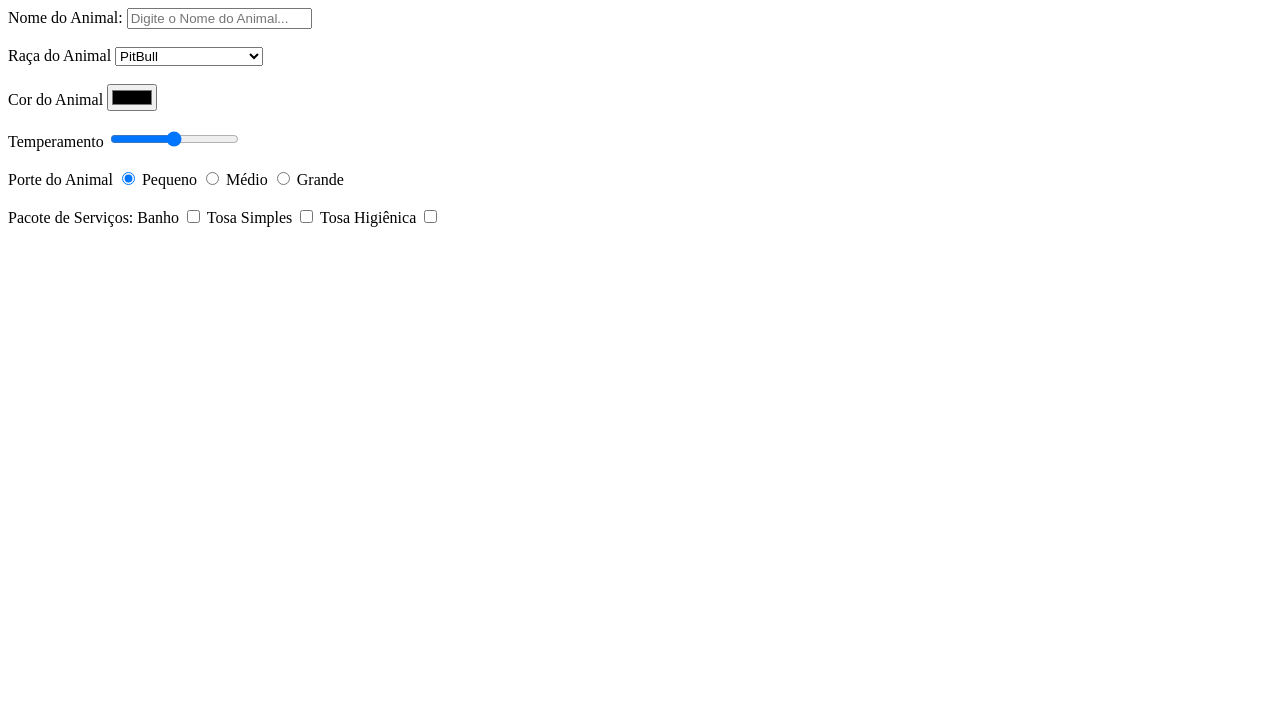
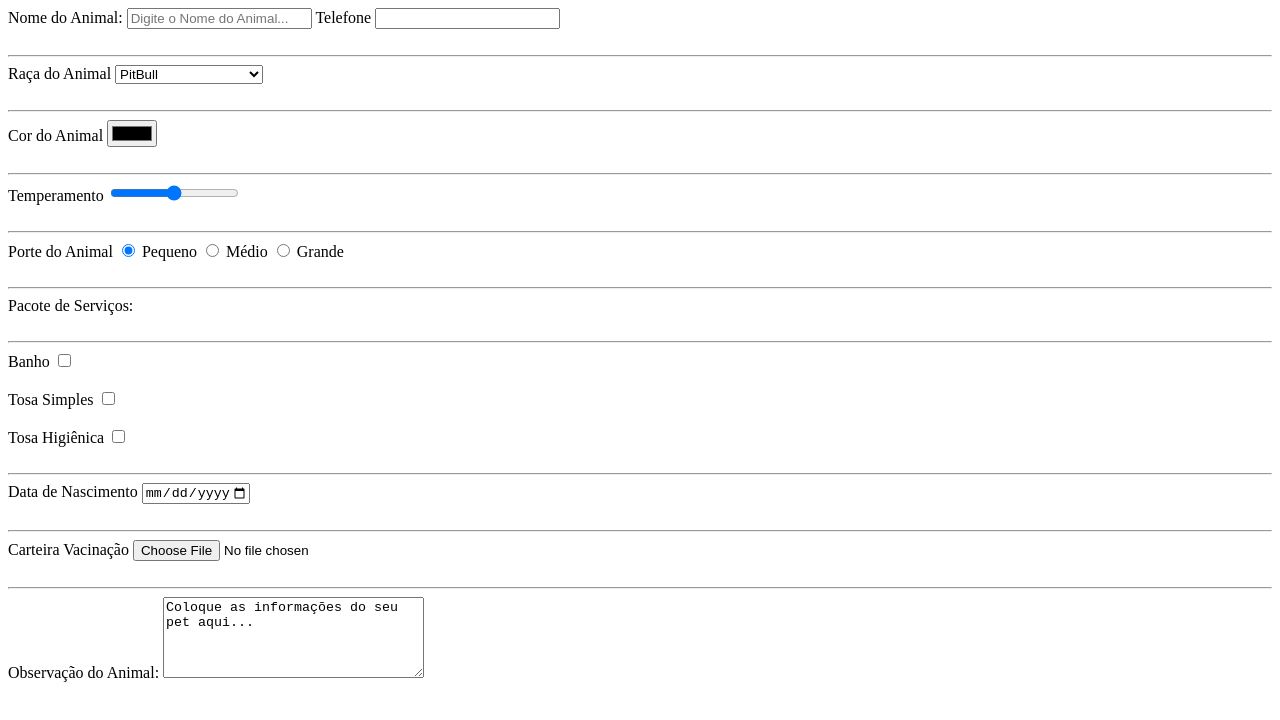
Before and after one commit to jpofof/front-end-basico, a plain HTML site: page ProjetoFormulario/index.html in a window 1280 px wide. Drawn offline with Linux system fonts and the light colour scheme.

Commit message:
acionamento de inputs e labels com funções novas como o tel, file, date e textarea -- tambem foi identado melhor e estilizado melhor o codigo

```diff
--- a/ProjetoFormulario/index.html
+++ b/ProjetoFormulario/index.html
@@ -11,6 +11,13 @@
     <label for="nomeAnimal">Nome do Animal: </label>
     <input type="text" name="nomeAnimal" id="nomeAnimal" placeholder="Digite o Nome do Animal..." size=20
         maxlength="20">
+
+    <label for="telefone">Telefone</label>
+    <input type="tel" name="telefone" id="telefone">
+
+    <!-- o tel aciona o teclado numérico, enquanto o text exibe o teclado alfanumérico padrão.
+    Ambos aceitam texto livre por padrão, mas o tel é ideal para telefones. -->
+
     <!-- max é para maximo em numero -->
 
     <!-- maxlenght é para caractere -->
@@ -21,6 +28,7 @@
     e id usado mais em javascript, por exemplo -->
 
     <br><br>
+    <hr>
 
 
     <label for="racaAnimal">Raça do Animal</label>
@@ -51,17 +59,20 @@
     </select>
 
     <br><br>
+    <hr>
 
     <label for="corAnimal">Cor do Animal</label>
     <input type="color" name="corAnimal" id="corAnimal">
 
     <br><br>
+    <hr>
 
     <label for="temperamento">Temperamento</label>
     <input type="range" name="temperamento" id="temperamento" min="0" max="100" step="10">
     <!-- step é ara a qtd que vai para frente -->
 
     <br><br>
+    <hr>
 
     <label for="porte">Porte do Animal</label>
     <!-- radio para a escolha de uma opção apenas (nesse caso o tamanho) -->
@@ -79,17 +90,49 @@
     outras opções cancelando a anteriormente selecionada -->
 
     <br><br>
+    <hr>
 
     <label for="pacote">Pacote de Serviços:</label>
+
+    <br><br>
+    <hr>
 
     <label for="banho">Banho</label>
     <input type="checkbox" name="banho" id="banho">
 
+    <br><br>
+
     <label for="tosaSimples">Tosa Simples</label>
     <input type="checkbox" name="tosaSimples" id="tosaSimples">
 
+    <br><br>
+
     <label for="tosaHigi">Tosa Higiênica</label>
     <input type="checkbox" name="tosaHigi" id="tosaHigi">
+
+    <br><br>
+    <hr>
+
+    <label for="dataNasc">Data de Nascimento</label>
+    <input type="date" name="dataNasc" id="dataNasc" max="2026-04-14">
+    <!-- A data de nascimento so pode ter data maxima ate hoje 04/14  -->
+
+    <br><br>
+    <hr>
+
+    <label for="carteira">Carteira Vacinação</label>
+    <input type="file" name="carteira" id="carteira">
+    <!-- file é para adicionar algum arquivo -->
+
+    <br><br>
+    <hr>
+
+    <label for="observacao">Observação do Animal:</label>
+    <textarea name="observacao" id="observacao" cols="30" rows="5">Coloque as informações do seu pet aqui...
+
+    </textarea>
+
+    <!-- textarea é para o usuario adicionar infos, por exemplo -->
 
 
 
```
